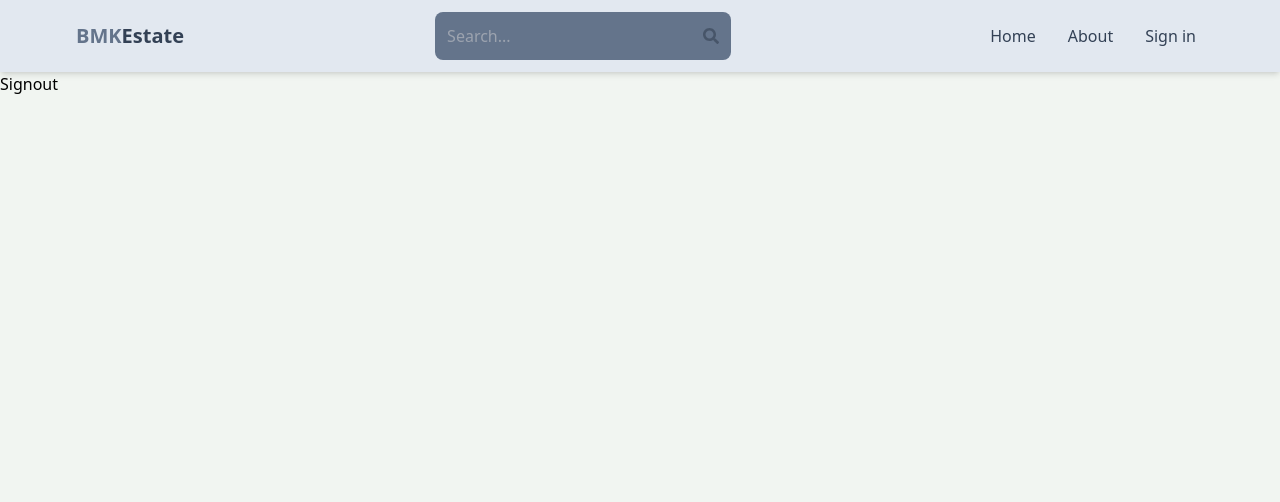
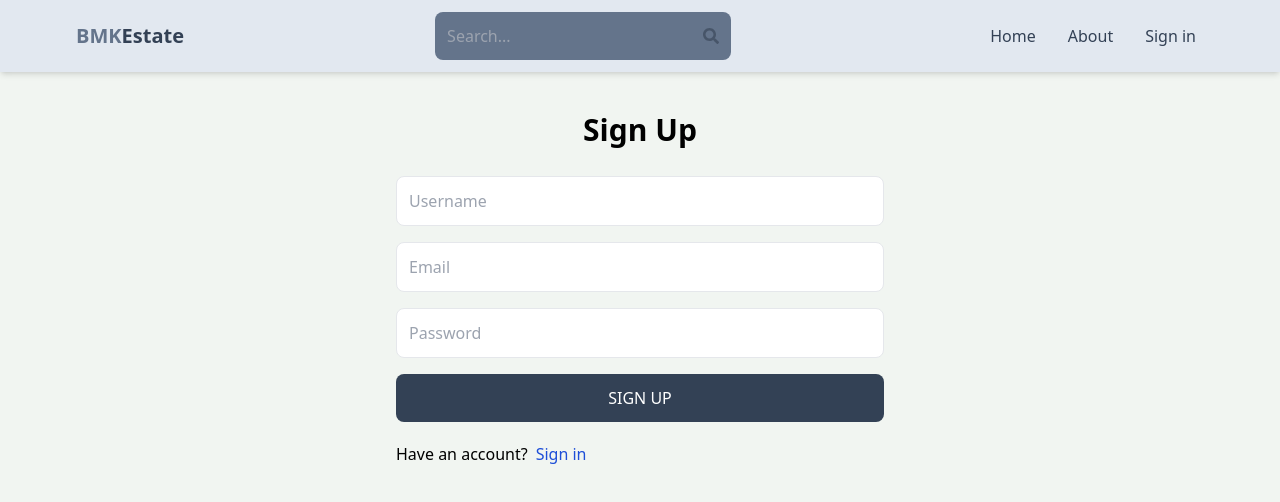
Before and after one commit to Eridanus-ui/Real-Estate-App, a React (Vite) app in the folder client/: page /sign-up in a window 1280 px wide. Shown: the top 502 px of the page. Built offline with nearby package versions, Linux system fonts and the light colour scheme.

Commit message:
Completed SignUp page UI

```diff
--- a/client/src/pages/SignUp.jsx
+++ b/client/src/pages/SignUp.jsx
@@ -1,5 +1,43 @@
 import React from "react";
+import { Link } from "react-router-dom";
 
 export default function SignUp() {
-  return <div>Signout</div>;
+  return (
+    <div className="p-3 max-w-lg mx-auto">
+      <h1 className="text-3xl text-center font-semibold my-7">Sign Up</h1>
+      <form className="flex flex-col gap-4">
+        <input
+          type="text"
+          placeholder="Username"
+          className="border p-3 rounded-lg"
+          id="username"
+        />
+        <input
+          type="text"
+          placeholder="Email"
+          className="border p-3 rounded-lg"
+          id="email"
+        />
+        <input
+          type="text"
+          placeholder="Password"
+          className="border p-3 rounded-lg"
+          id="password"
+        />
+
+        <button
+          type="submit"
+          className="bg-slate-700 text-white p-3 rounded-lg uppercase hover:opacity-95 disabled:opacity-80"
+        >
+          Sign Up
+        </button>
+      </form>
+      <div className="flex gap-2 mt-5">
+        <p>Have an account?</p>
+        <Link to={"/sign-in"}>
+          <span className="text-blue-700">Sign in</span>
+        </Link>
+      </div>
+    </div>
+  );
 }
```
